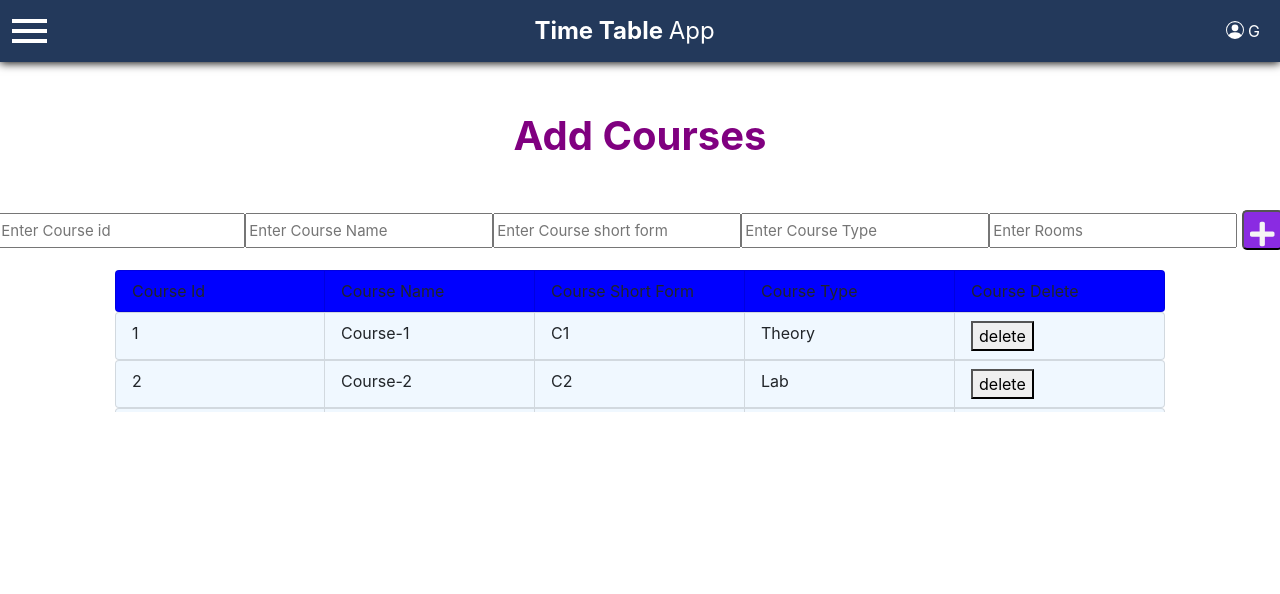
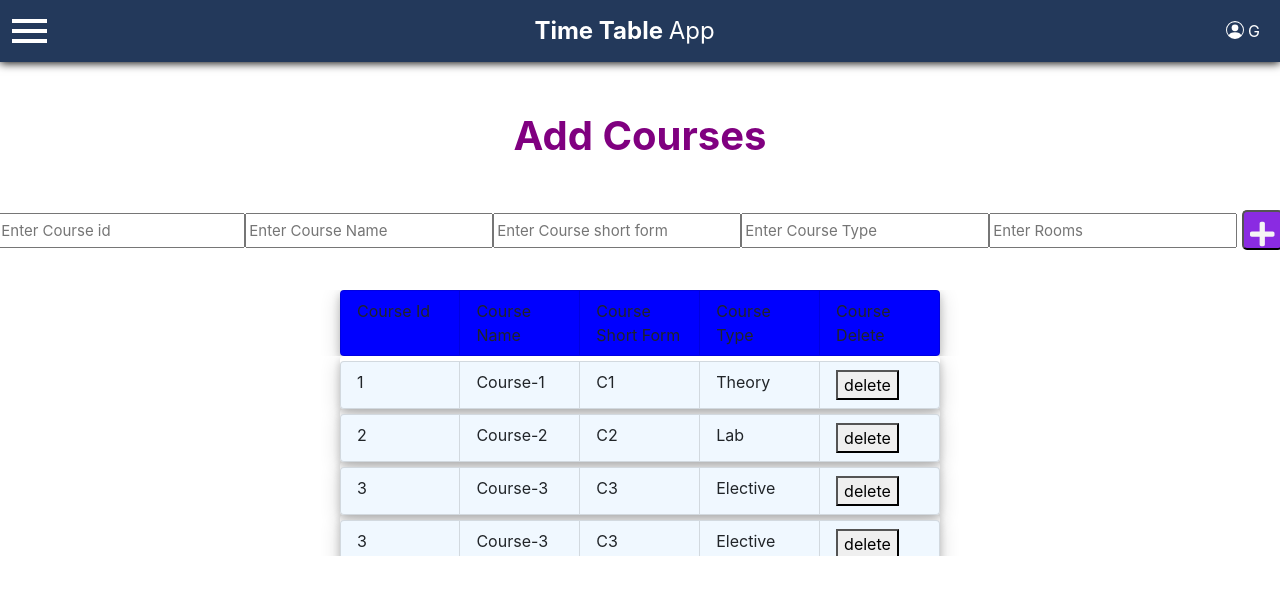
Before and after one commit to saicharank018/timetable-ui, a React (Create React App) app: page /home/courses in a window 1280 px wide. Shown: the top 594 px of the page. Built offline with nearby package versions, Linux system fonts and the light colour scheme.

Commit message:
added features

```diff
--- a/src/App.css
+++ b/src/App.css
@@ -158,19 +158,37 @@
     }
 
 
+    .data-list{
+      margin-top: 20px;
+      margin-left: 10%;
+      margin-right: 10%;
+      padding:20px;
+      /* box-shadow: 0 4px 8px 0 rgba(0, 0, 0, 0.2), 0 6px 20px 0 rgba(0, 0, 0, 0.19); */
+
+    }
   .view{
     display:flex;
     justify-content: center;
+    max-width: 600px !important;
   }
 
+  .bottom ul  {
+    box-shadow: 0 4px 8px 0 rgba(0, 0, 0, 0.2), 0 6px 20px 0 rgba(0, 0, 0, 0.19);
+
+  }
+  .top-header ul {
+    box-shadow: 0 4px 8px 0 rgba(0, 0, 0, 0.2), 0 6px 20px 0 rgba(0, 0, 0, 0.19);
+  }
   .bottom ul li {
     width: 210px !important;
     background-color: aliceblue;
+    margin-top:5px !important;
   }
   .top-header ul li {
     width: 210px !important;
     background-color: blue;
   }
+
 
   .top-header::-webkit-scrollbar {
     display: none;
--- a/src/Components/Batches.js
+++ b/src/Components/Batches.js
@@ -158,7 +158,7 @@ export const Batch = (props) => {
           </button>
         </div>
       </form>
-      <div style={{ marginTop: "20px", marginLeft: "10%", marginRight: "10%" }}>
+      <div className="data-list">
         <div
           className="top-header"
           style={{ height: "auto", overflowY: "scroll", overflowX: "hidden" }}
@@ -177,7 +177,7 @@ export const Batch = (props) => {
         <div
           className="bottom"
           style={{
-            height: "100px",
+            height: "200px",
             overflowY: "scroll",
             overflowX: "hidden",
             marginTop: "0px",
--- a/src/Components/Courses.js
+++ b/src/Components/Courses.js
@@ -179,7 +179,7 @@ const Courses = () => {
           </button>
         </div>
       </form>
-      <div style={{ marginTop: "20px" }}>
+      <div className="data-list">
         <div
           className="top-header"
           style={{ height: "auto", overflowY: "scroll", overflowX: "hidden" }}
@@ -198,7 +198,7 @@ const Courses = () => {
         <div
           className="bottom"
           style={{
-            height: "100px",
+            height: "200px",
             overflowY: "scroll",
             overflowX: "hidden",
             marginTop: "0px",
--- a/src/Components/Lecturers.js
+++ b/src/Components/Lecturers.js
@@ -19,6 +19,8 @@ const Professors = () => {
   const [professors, setProfessors] = useState([
     { prof_id: "1", prof_name: "Professor-1", prof_dept: "Department-1" },
     { prof_id: "2", prof_name: "Professor-2", prof_dept: "Department-2" },
+    { prof_id: "3", prof_name: "Professor-3", prof_dept: "Department-3" },
+    { prof_id: "3", prof_name: "Professor-3", prof_dept: "Department-3" },
     { prof_id: "3", prof_name: "Professor-3", prof_dept: "Department-3" },
   ]);
   const addProf = () => {
@@ -122,7 +124,7 @@ const Professors = () => {
           </button>
         </div>
       </form>
-      <div style={{ marginTop: "20px", marginLeft: "10%", marginRight: "10%" }}>
+      <div className="data-list">
         <div
           className="top-header"
           style={{ height: "auto", overflowY: "scroll", overflowX: "hidden" }}
@@ -141,7 +143,7 @@ const Professors = () => {
         <div
           className="bottom"
           style={{
-            height: "100px",
+            height: "200px",
             overflowY: "scroll",
             overflowX: "hidden",
             marginTop: "0px",
--- a/src/Components/MappingElective.js
+++ b/src/Components/MappingElective.js
@@ -115,15 +115,13 @@ export const MappingElective = (props) => {
           </button>
         </div>
       </form>
-      <div style={{ marginTop: "20px" }}>
+      <div className="data-list">
         <div
           className="top-header"
           style={{
             height: "auto",
             overflowY: "scroll",
             overflowX: "hidden",
-            marginLeft: "10%",
-            marginRight: "10%",
           }}
         >
           <ul
@@ -138,12 +136,10 @@ export const MappingElective = (props) => {
         <div
           className="bottom"
           style={{
-            height: "100px",
+            height: "200px",
             overflowY: "scroll",
             overflowX: "hidden",
             marginTop: "0px",
-            marginLeft: "10%",
-            marginRight: "10%",
           }}
         >
           {electives.map((item) => {
--- a/src/Components/MappingLab.js
+++ b/src/Components/MappingLab.js
@@ -150,7 +150,7 @@ export const MappingLab = (props) => {
           </button>
         </div>
       </form>
-      <div style={{ marginTop: "20px", marginLeft: "10%", marginRight: "10%" }}>
+      <div className="data-list">
         <div
           className="top-header"
           style={{ height: "auto", overflowY: "scroll", overflowX: "hidden" }}
@@ -169,7 +169,7 @@ export const MappingLab = (props) => {
         <div
           className="bottom"
           style={{
-            height: "100px",
+            height: "200px",
             overflowY: "scroll",
             overflowX: "hidden",
             marginTop: "0px",
--- a/src/Components/MappingLecture.js
+++ b/src/Components/MappingLecture.js
@@ -134,7 +134,7 @@ export const MappingLecture = (props) => {
           </button>
         </div>
       </form>
-      <div style={{ marginTop: "20px", marginLeft: "10%", marginRight: "10%" }}>
+      <div className="data-list">
         <div
           className="top-header"
           style={{ height: "auto", overflowY: "scroll", overflowX: "hidden" }}
@@ -152,7 +152,7 @@ export const MappingLecture = (props) => {
         <div
           className="bottom"
           style={{
-            height: "100px",
+            height: "200px",
             overflowY: "scroll",
             overflowX: "hidden",
             marginTop: "0px",
```
